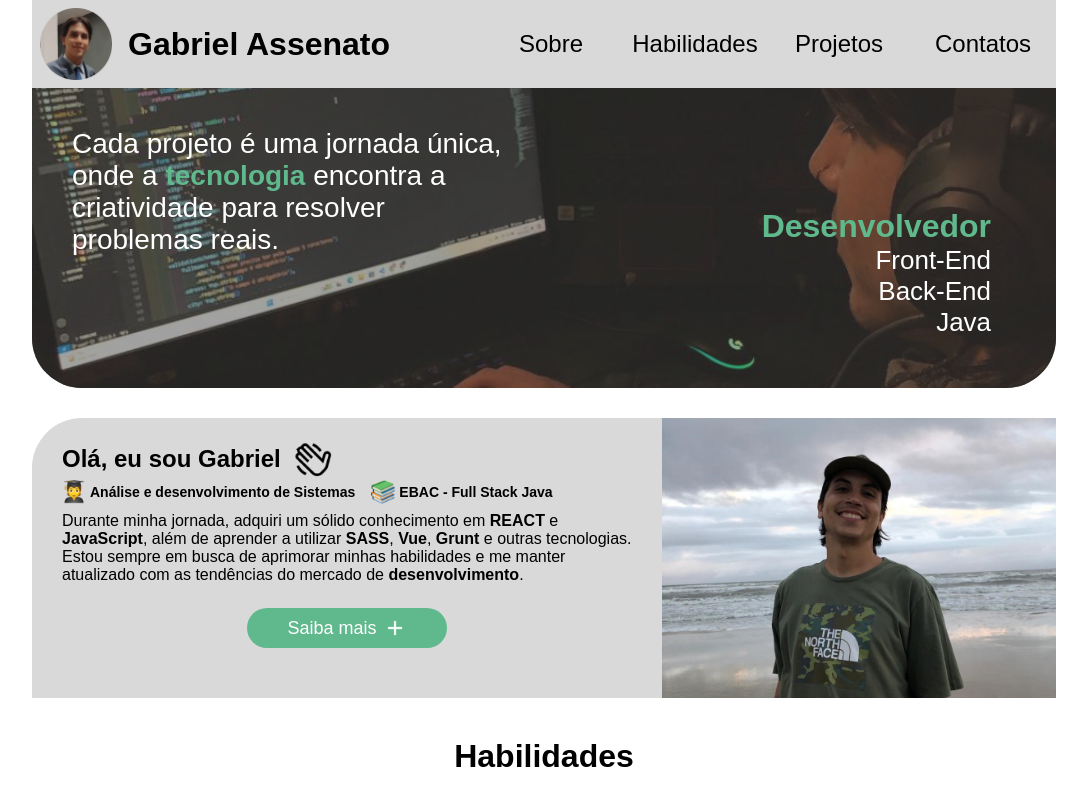
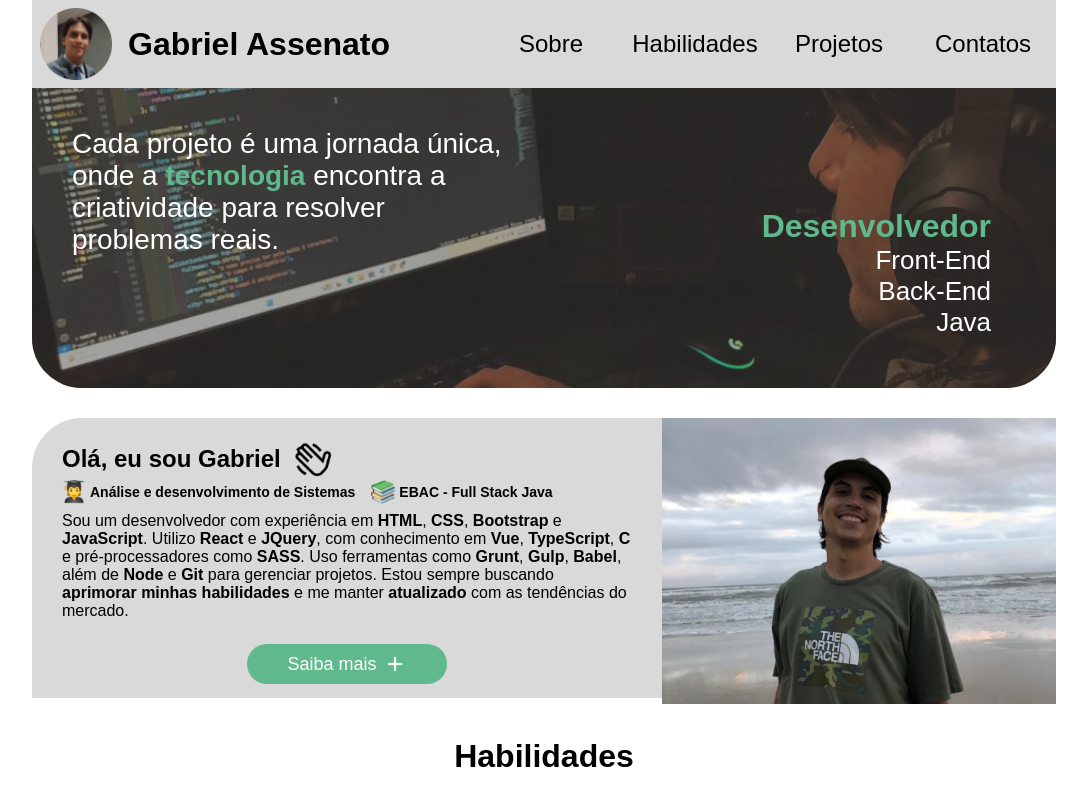
Before and after one commit to gabrielassenato/my_portifolio, a React (Create React App) app: page / in a window 1280 px wide. Shown: the top 793 px of the page, without its empty margins (96-1183 px from the left). Built offline with nearby package versions, Linux system fonts and the light colour scheme; a web font is replaced by a local one.

Commit message:
:pencil: text(about): Alteração no texto da seção sobre

```diff
--- a/src/components/About/index.tsx
+++ b/src/components/About/index.tsx
@@ -7,7 +7,7 @@ import play from '../../assets/play.png'
 import { Button } from '../../styles'
 
 export const About = () => (
-  <Card>
+  <Card id="about">
     <Text>
       <h2>
         Olá, eu sou Gabriel <img src={soso}></img>
@@ -23,12 +23,15 @@ export const About = () => (
         </li>
       </ul>
       <p>
-        Durante minha jornada, adquiri um sólido conhecimento em{' '}
-        <span>REACT</span> e <span>JavaScript</span>, além de aprender a
-        utilizar <span>SASS</span>, <span>Vue</span>, <span>Grunt</span> e
-        outras tecnologias. Estou sempre em busca de aprimorar minhas
-        habilidades e me manter atualizado com as tendências do mercado de{' '}
-        <span>desenvolvimento</span>.
+        Sou um desenvolvedor com experiência em <span>HTML</span>,{' '}
+        <span>CSS</span>, <span>Bootstrap</span> e <span>JavaScript</span>.
+        Utilizo <span>React</span> e <span>JQuery</span>, com conhecimento em{' '}
+        <span>Vue</span>, <span>TypeScript</span>, <span>C</span> e
+        pré-processadores como <span>SASS</span>. Uso ferramentas como{' '}
+        <span>Grunt</span>, <span>Gulp</span>, <span>Babel</span>, além de{' '}
+        <span>Node</span> e <span>Git</span> para gerenciar projetos. Estou
+        sempre buscando <span>aprimorar minhas habilidades</span> e me manter{' '}
+        <span>atualizado</span> com as tendências do mercado.{' '}
       </p>
       <Button>
         Saiba mais <img src={seeMore} alt="" />
```
